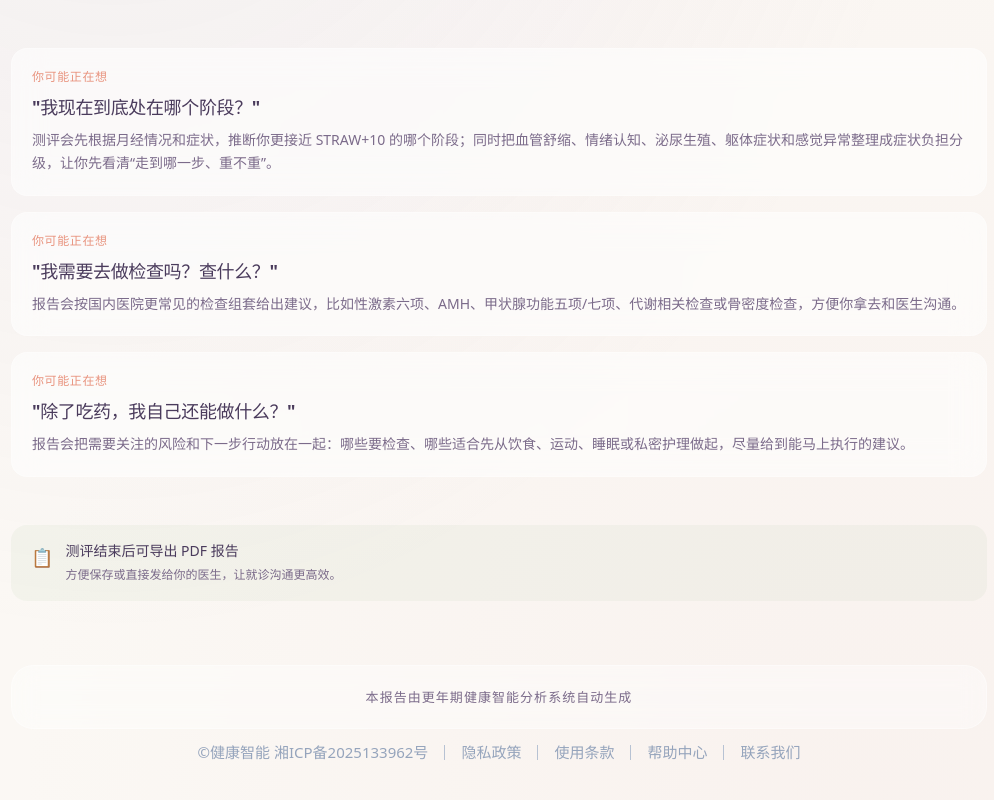
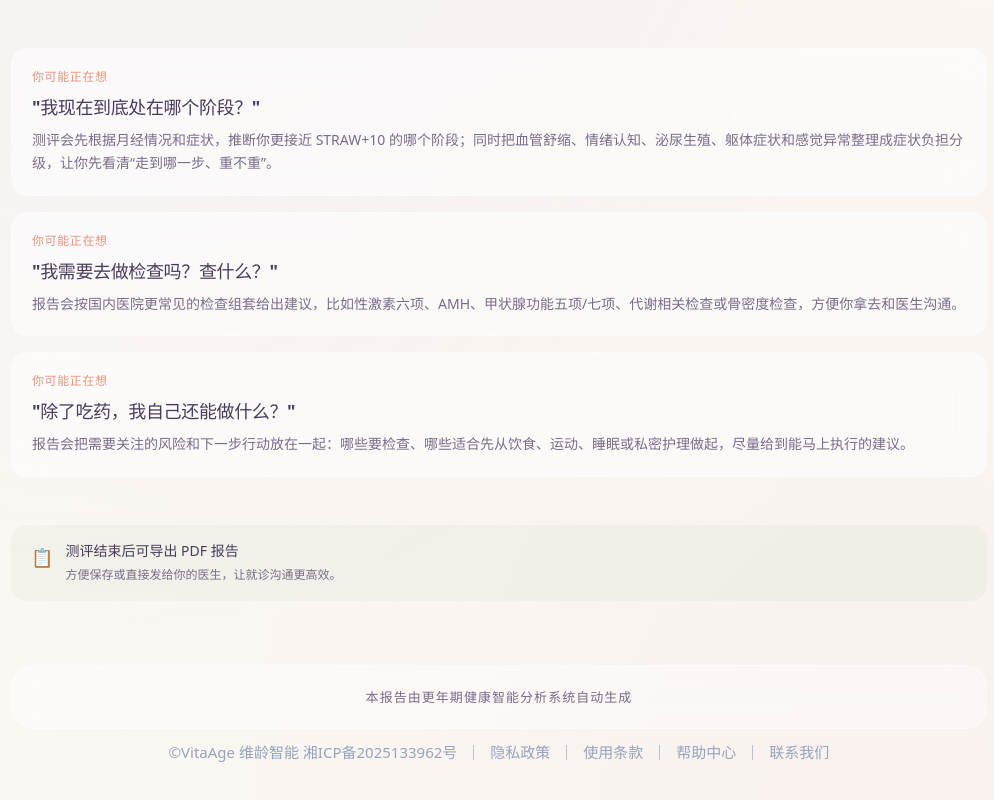
Before and after one commit to shao2010123/perimenopause-assessment, a React (Vite) app: page / in a window 1280 px wide. Shown: the part 536-1336 px from the top of the page, without its empty margins (141-1135 px from the left). Built offline with nearby package versions, Linux system fonts and the light colour scheme.

Commit message:
Restore VitaAge footer name

```diff
--- a/src/components/CoDevelopedBy.jsx
+++ b/src/components/CoDevelopedBy.jsx
@@ -1,7 +1,7 @@
 export const FOOTER_ATTRIBUTION_TEXT = '本报告由更年期健康智能分析系统自动生成';
 
 export const FOOTER_LEGAL_ITEMS = [
-  '©健康智能 湘ICP备2025133962号',
+  '©VitaAge 维龄智能 湘ICP备2025133962号',
   '隐私政策',
   '使用条款',
   '帮助中心',
```
Also changed, not shown: 1 other file (tests, documents, lock files or other folders).
